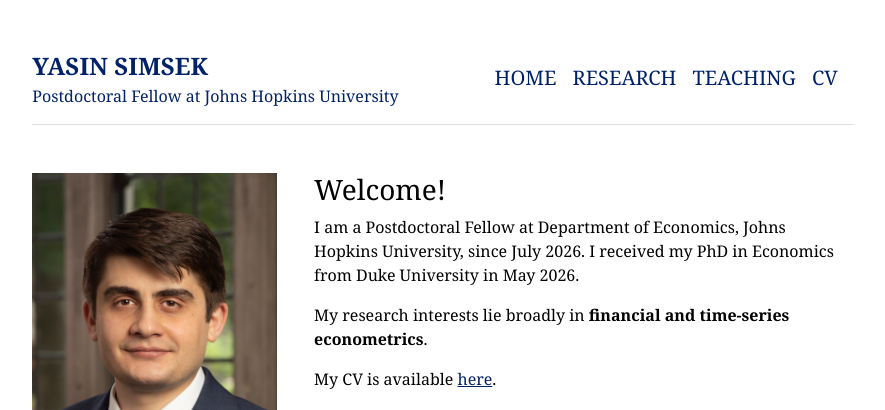
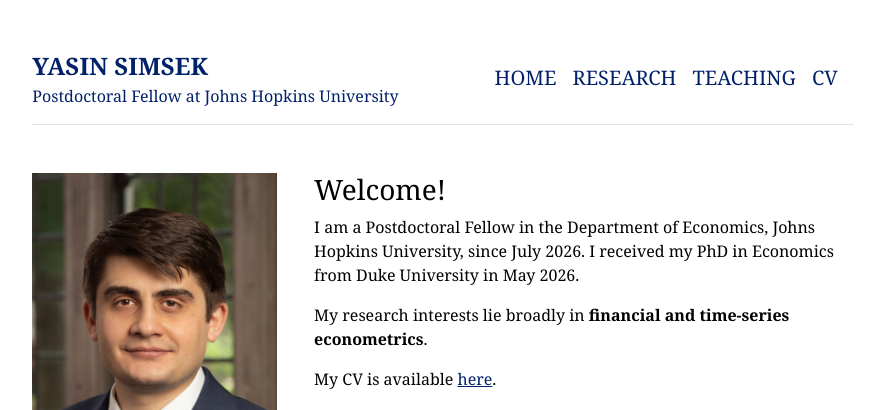
Before and after one commit to yasin-simsek/yasin-simsek.github.io, a Jekyll site: the page built from index.md, in a window 1280 px wide. Shown: the top 410 px of the page, without its empty margins (197-1082 px from the left). Built offline with Jekyll 4.4.1, drawn with Linux system fonts in a browser that asks for light colours.

Commit message:
minor typo fix

```diff
--- a/index.md
+++ b/index.md
@@ -10,7 +10,7 @@ My research interests lie broadly in **time-series econometrics**, with a focus
 
 <!-- My research interests span **Econometrics**, **Asset Pricing**, and **Machine Learning** topics. Currently, my work mainly focuses on understanding financial markets with high-frequency econometric techniques. Also, as a secondary research agenda, I study machine learning applications in time series econometrics. -->
 
-I am a Postdoctoral Fellow at Department of Economics, Johns Hopkins University, since July 2026. I received my PhD in Economics from Duke University in May 2026.
+I am a Postdoctoral Fellow in the Department of Economics, Johns Hopkins University, since July 2026. I received my PhD in Economics from Duke University in May 2026.
 
 My research interests lie broadly in **financial and time-series econometrics**.
 
```
